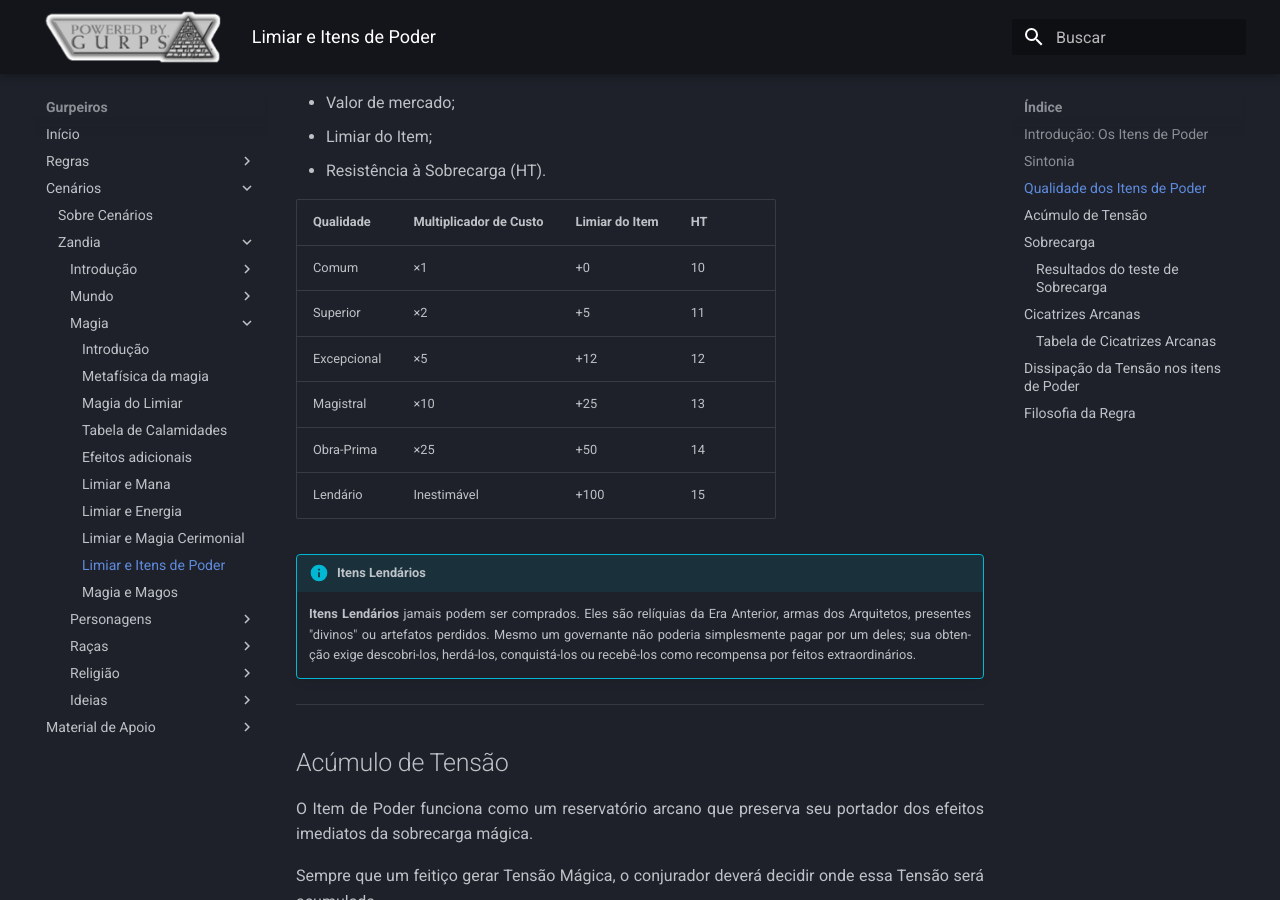
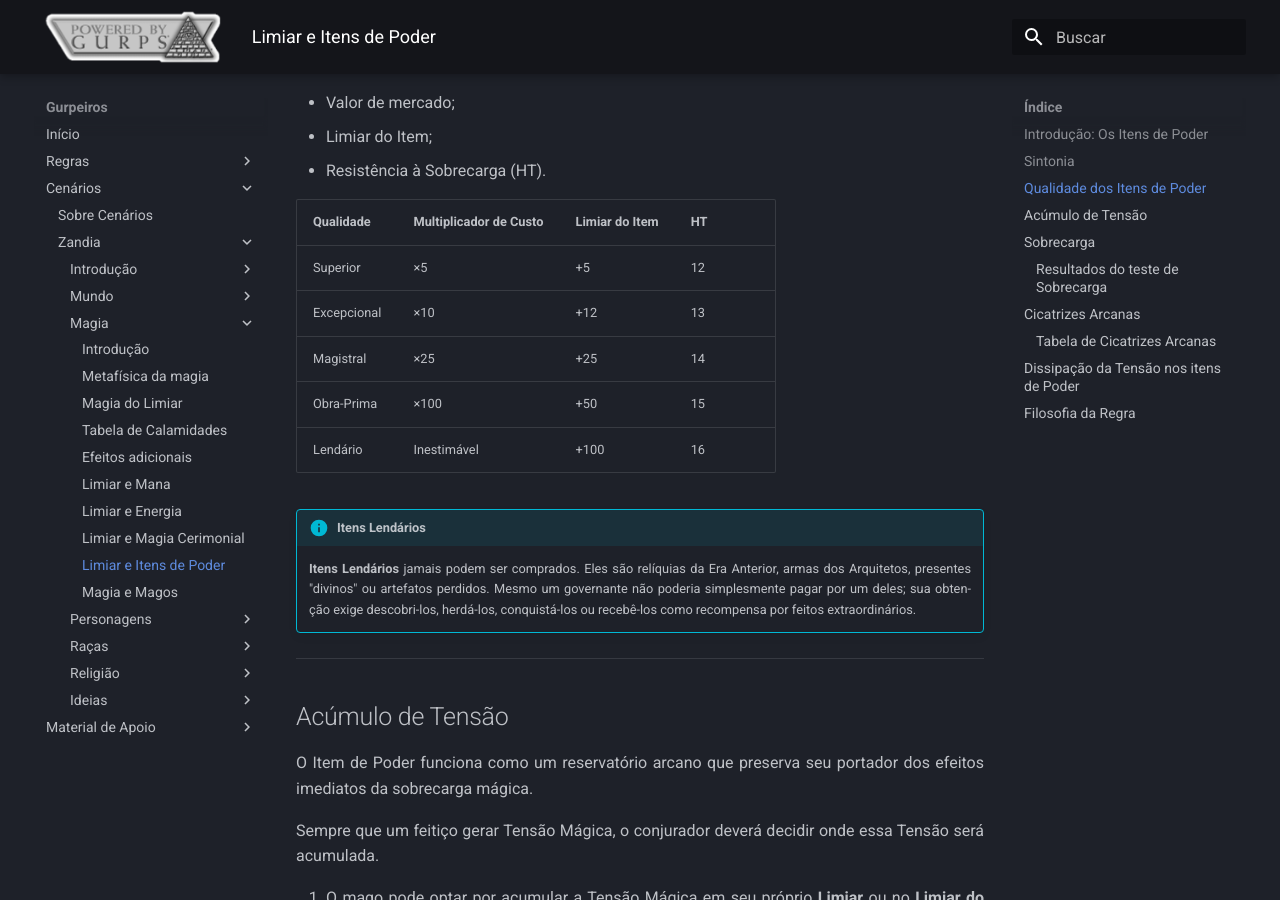
Before and after one commit to brbreis-1723/gurpeiros, an MkDocs documentation site: the page built from docs/cenarios/zandia/magia/limiar_itens_de_poder.md, in a window 1280 px wide and 900 px high, scrolled down 1032 px. Built offline with MkDocs 1.6.1 and Material for MkDocs 9.7.7, drawn with Linux system fonts in a browser that asks for light colours.

Commit message:
atualiza site mkdocs

```diff
--- a/docs/cenarios/zandia/magia/limiar_itens_de_poder.md
+++ b/docs/cenarios/zandia/magia/limiar_itens_de_poder.md
@@ -36,12 +36,11 @@ A qualidade determina três características fundamentais:
 <tr><th>Qualidade</th><th>Multiplicador de Custo</th><th>Limiar do Item</th><th>HT</th></tr>
 </thead>
 <tbody>
-<tr><td>Comum</td><td>×1</td><td>+0</td><td>10</td></tr>
-<tr><td>Superior</td><td>×2</td><td>+5</td><td>11</td></tr>
-<tr><td>Excepcional</td><td>×5</td><td>+12</td><td>12</td></tr>
-<tr><td>Magistral</td><td>×10</td><td>+25</td><td>13</td></tr>
-<tr><td>Obra-Prima</td><td>×25</td><td>+50</td><td>14</td></tr>
-<tr><td>Lendário</td><td>Inestimável</td><td>+100</td><td>15</td></tr>
+<tr><td>Superior</td><td>×5</td><td>+5</td><td>12</td></tr>
+<tr><td>Excepcional</td><td>×10</td><td>+12</td><td>13</td></tr>
+<tr><td>Magistral</td><td>×25</td><td>+25</td><td>14</td></tr>
+<tr><td>Obra-Prima</td><td>×100</td><td>+50</td><td>15</td></tr>
+<tr><td>Lendário</td><td>Inestimável</td><td>+100</td><td>16</td></tr>
 </tbody>
 </table>
 
```
